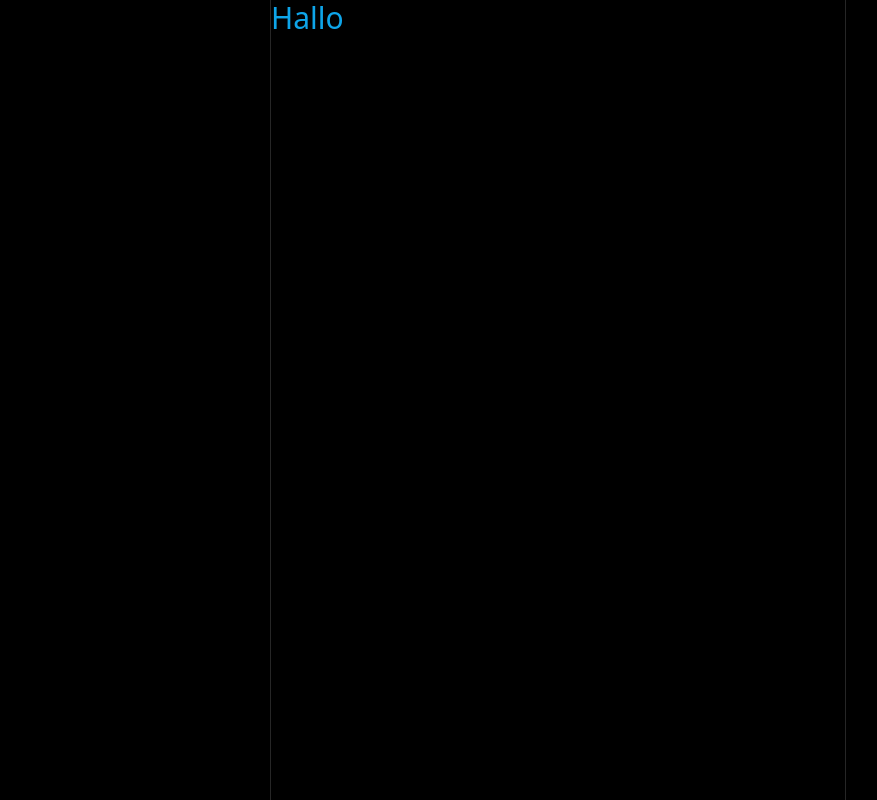
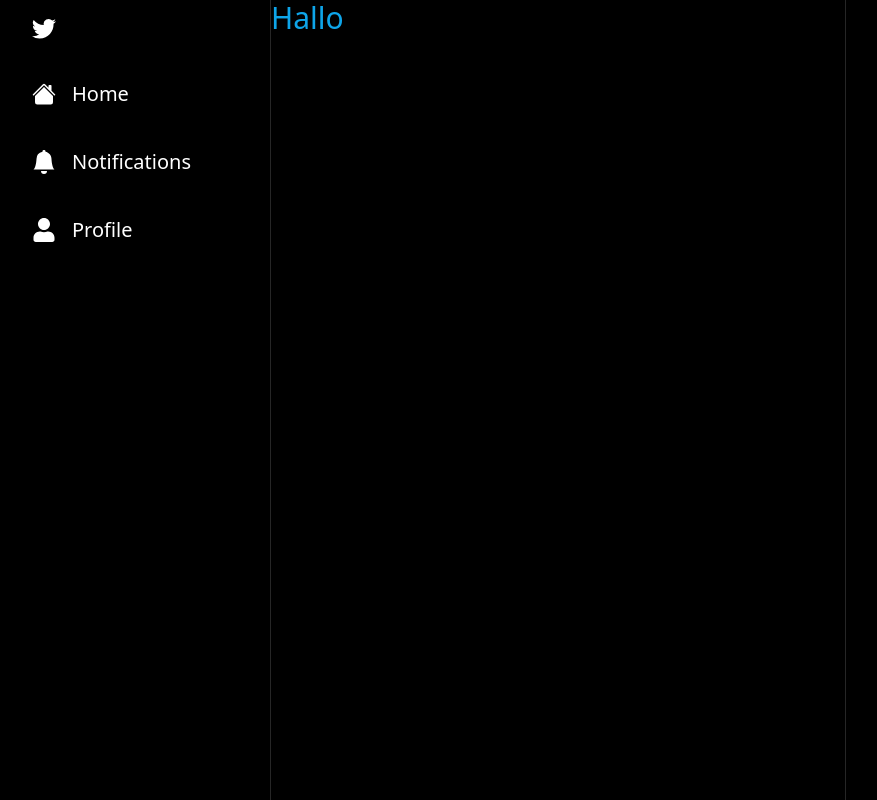
Before and after one commit to lptrk/fullstack-twitter-clone, a Next.js app: page / in a window 1280 px wide. Shown: the whole page, without its empty margins (82-959 px from the left). Built offline with nearby package versions, Linux system fonts and the light colour scheme.

Commit message:
added sidebar items

```diff
--- a/components/layout/Sidebar.tsx
+++ b/components/layout/Sidebar.tsx
@@ -1,6 +1,9 @@
 import React from "react";
 import { BsBellFill, BsHouseFill } from "react-icons/bs";
 import { FaUser } from "react-icons/fa";
+import SidebarLogo from "./SidebarLogo";
+import SidebarItem from "./SidebarItem";
+
 const Sidebar = () => {
   const items = [
     {
@@ -22,7 +25,17 @@
   return (
     <div className="col-span-1 h-full pr-4 md:pr-6">
       <div className="flex flex-col items-end">
-        <div className="space-y-2 lg:w-[230px]"></div>
+        <div className="space-y-2 lg:w-[230px]">
+          <SidebarLogo />
+          {items.map((item) => (
+            <SidebarItem
+              key={item.href}
+              href={item.href}
+              label={item.label}
+              icon={item.icon}
+            />
+          ))}
+        </div>
       </div>
     </div>
   );
--- /dev/null
+++ b/components/layout/SidebarItem.tsx
@@ -0,0 +1,27 @@
+import React from "react";
+import { IconType } from "react-icons";
+interface SidebarItemProps {
+  label: string;
+  href?: string;
+  icon: IconType;
+  onClick?: () => void;
+}
+const SidebarItem: React.FC<SidebarItemProps> = ({
+  label,
+  href,
+  icon: Icon,
+  onClick,
+}) => {
+  return (
+    <div className="flex flex-row items-center">
+      <div className="relative rounded-full h-14 w-14 flex items-center justify-center p-4 hover:bg-slate-300 hover:bg-opacity-10 cursor-pointer lg:hidden">
+        <Icon size={28} color="white" />
+      </div>
+      <div className="relative hidden lg:flex items-center gap-4 p-4 reounded-full hover:bg-slate-300 hover:bg-opacity-10 cursor-pointer">
+        <Icon size={24} color="white"/><p className="hidden lg:block text-white text-xl">{label}</p>
+      </div>
+    </div>
+  );
+};
+
+export default SidebarItem;
--- /dev/null
+++ b/components/layout/SidebarLogo.tsx
@@ -0,0 +1,31 @@
+import React from "react";
+import Router, { useRouter } from "next/router";
+import { BsTwitter } from "react-icons/bs";
+
+const SidebarLogo = () => {
+  const router = useRouter();
+
+  return (
+    <div
+      onClick={() => {
+        router.push("/");
+      }}
+      className="
+        rounded-full
+        h-14
+        w-14
+        p-4
+        flex
+        items-center
+        justify-center
+      hover:bg-blue-300
+        hover:bg-opacity-10
+        cursor-pointer
+        transition "
+    >
+      <BsTwitter size={28} color="white" />
+    </div>
+  );
+};
+
+export default SidebarLogo;
```
